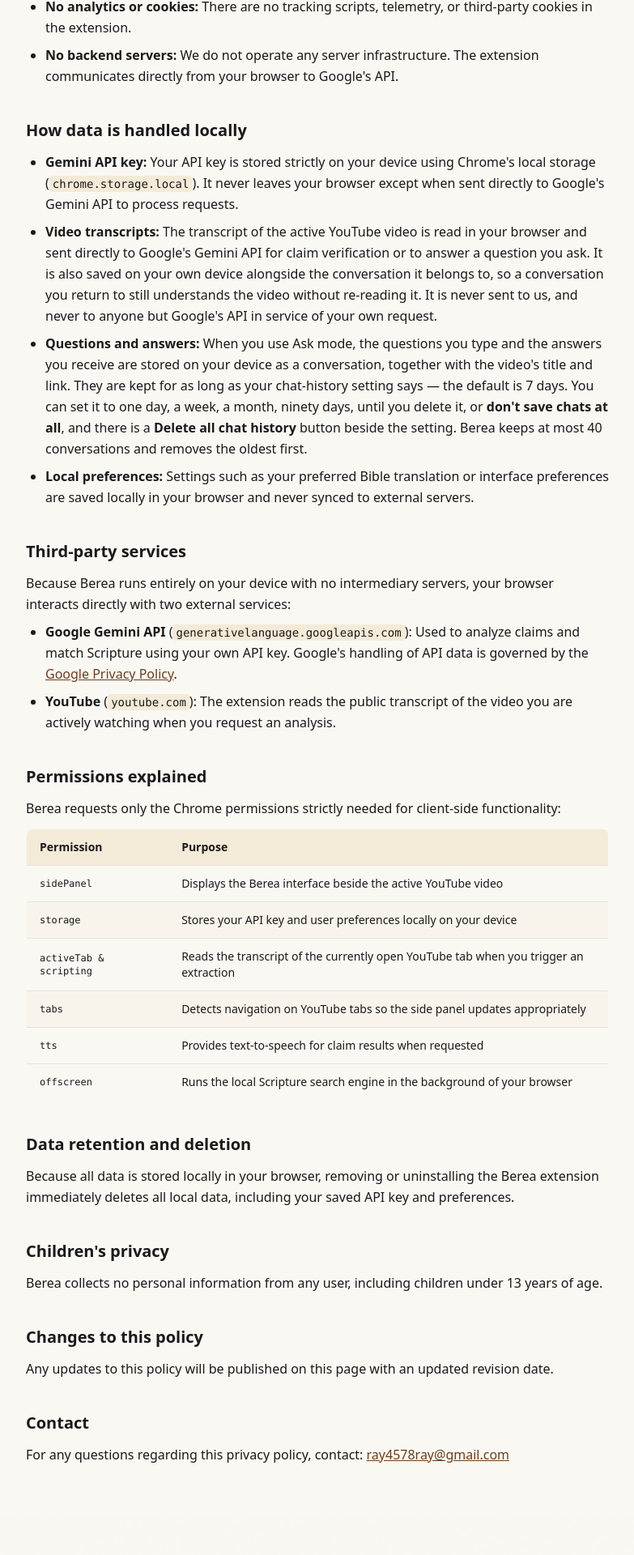
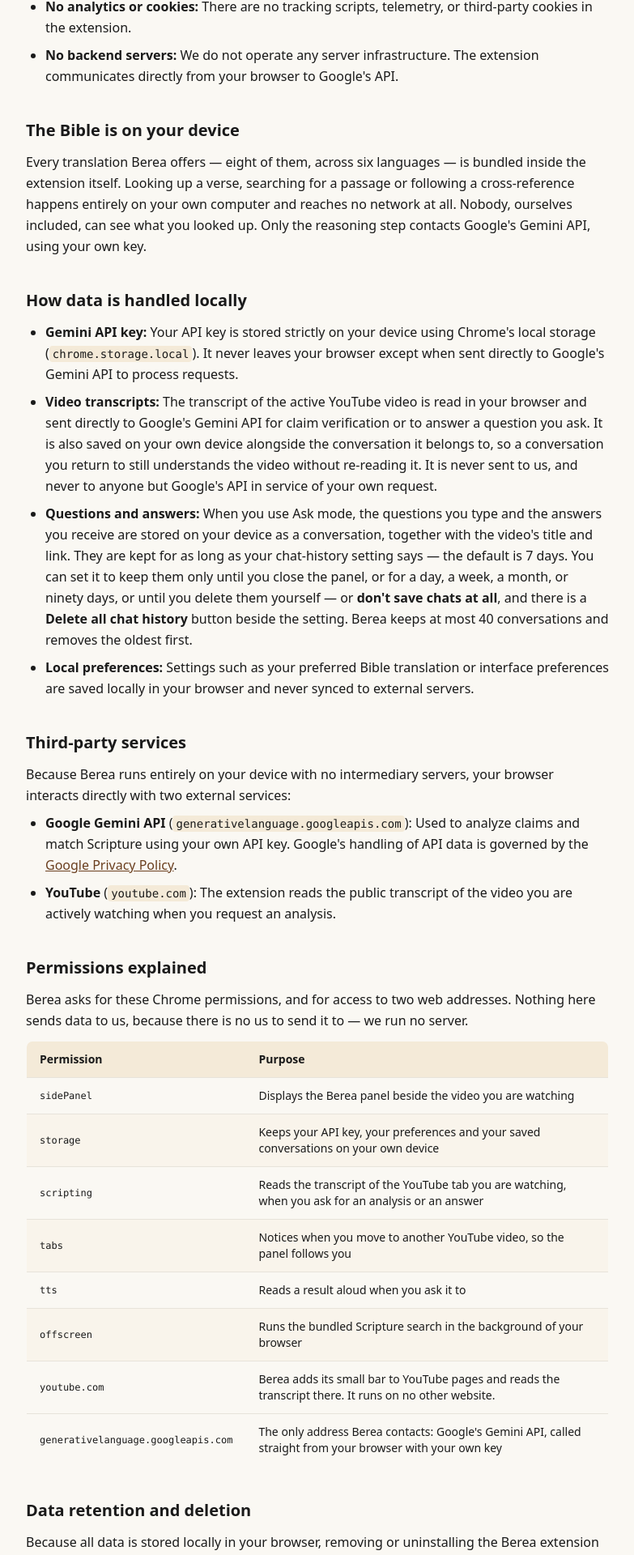
Before and after one commit to gergoded-ux/Biblical-Claim-Checker-for-YouTube-Berea---Page, a Next.js app: page /Biblical-Claim-Checker-for-YouTube-Berea---Page/privacy in a window 1280 px wide. Shown: the part 692-2612 px from the top of the page at 81% size, without its empty margins (248-1031 px from the left). Built offline with nearby package versions, Linux system fonts and the light colour scheme.

Commit message:
docs(privacy): align permissions, host access and local Scripture disclosures with v1.5.2

```diff
--- a/src/app/privacy/page.tsx
+++ b/src/app/privacy/page.tsx
@@ -16,7 +16,7 @@ export default function PrivacyPolicy() {
       {/* Content */}
       <article className="max-w-3xl mx-auto px-6 py-16">
         <h1 className="text-3xl font-bold text-ink mb-2">Privacy policy</h1>
-        <p className="text-muted text-sm mb-12">Last updated: August 26, 2026</p>
+        <p className="text-muted text-sm mb-12">Last updated: September 9, 2026</p>
 
         <div className="space-y-10 text-ink leading-relaxed">
 
@@ -51,6 +51,16 @@ export default function PrivacyPolicy() {
           </section>
 
           <section>
+            <h2 className="text-xl font-bold mb-3">The Bible is on your device</h2>
+            <p>
+              Every translation Berea offers — eight of them, across six languages — is bundled inside the extension itself.
+              Looking up a verse, searching for a passage or following a cross-reference happens entirely on your own computer
+              and reaches no network at all. Nobody, ourselves included, can see what you looked up.
+              Only the reasoning step contacts Google&apos;s Gemini API, using your own key.
+            </p>
+          </section>
+
+          <section>
             <h2 className="text-xl font-bold mb-3">How data is handled locally</h2>
             <ul className="list-disc pl-6 space-y-2">
               <li>
@@ -60,7 +70,7 @@ export default function PrivacyPolicy() {
                 <strong>Video transcripts:</strong> The transcript of the active YouTube video is read in your browser and sent directly to Google&apos;s Gemini API for claim verification or to answer a question you ask. It is also saved on your own device alongside the conversation it belongs to, so a conversation you return to still understands the video without re-reading it. It is never sent to us, and never to anyone but Google&apos;s API in service of your own request.
               </li>
               <li>
-                <strong>Questions and answers:</strong> When you use Ask mode, the questions you type and the answers you receive are stored on your device as a conversation, together with the video&apos;s title and link. They are kept for as long as your chat-history setting says — the default is 7 days. You can set it to one day, a week, a month, ninety days, until you delete it, or <strong>don&apos;t save chats at all</strong>, and there is a <strong>Delete all chat history</strong> button beside the setting. Berea keeps at most 40 conversations and removes the oldest first.
+                <strong>Questions and answers:</strong> When you use Ask mode, the questions you type and the answers you receive are stored on your device as a conversation, together with the video&apos;s title and link. They are kept for as long as your chat-history setting says — the default is 7 days. You can set it to keep them only until you close the panel, or for a day, a week, a month, or ninety days, or until you delete them yourself — or <strong>don&apos;t save chats at all</strong>, and there is a <strong>Delete all chat history</strong> button beside the setting. Berea keeps at most 40 conversations and removes the oldest first.
               </li>
               <li>
                 <strong>Local preferences:</strong> Settings such as your preferred Bible translation or interface preferences are saved locally in your browser and never synced to external servers.
@@ -95,7 +105,7 @@ export default function PrivacyPolicy() {
 
           <section>
             <h2 className="text-xl font-bold mb-3">Permissions explained</h2>
-            <p className="mb-3">Berea requests only the Chrome permissions strictly needed for client-side functionality:</p>
+            <p className="mb-3">Berea asks for these Chrome permissions, and for access to two web addresses. Nothing here sends data to us, because there is no us to send it to — we run no server.</p>
             <div className="overflow-x-auto">
               <table className="w-full text-sm border border-line rounded-lg overflow-hidden">
                 <thead>
@@ -107,27 +117,35 @@ export default function PrivacyPolicy() {
                 <tbody>
                   <tr className="border-b border-line">
                     <td className="px-4 py-3 font-mono text-xs">sidePanel</td>
-                    <td className="px-4 py-3">Displays the Berea interface beside the active YouTube video</td>
+                    <td className="px-4 py-3">Displays the Berea panel beside the video you are watching</td>
                   </tr>
                   <tr className="border-b border-line bg-accent-soft/30">
                     <td className="px-4 py-3 font-mono text-xs">storage</td>
-                    <td className="px-4 py-3">Stores your API key and user preferences locally on your device</td>
+                    <td className="px-4 py-3">Keeps your API key, your preferences and your saved conversations on your own device</td>
                   </tr>
                   <tr className="border-b border-line">
-                    <td className="px-4 py-3 font-mono text-xs">activeTab & scripting</td>
-                    <td className="px-4 py-3">Reads the transcript of the currently open YouTube tab when you trigger an extraction</td>
+                    <td className="px-4 py-3 font-mono text-xs">scripting</td>
+                    <td className="px-4 py-3">Reads the transcript of the YouTube tab you are watching, when you ask for an analysis or an answer</td>
                   </tr>
                   <tr className="border-b border-line bg-accent-soft/30">
                     <td className="px-4 py-3 font-mono text-xs">tabs</td>
-                    <td className="px-4 py-3">Detects navigation on YouTube tabs so the side panel updates appropriately</td>
+                    <td className="px-4 py-3">Notices when you move to another YouTube video, so the panel follows you</td>
                   </tr>
                   <tr className="border-b border-line">
                     <td className="px-4 py-3 font-mono text-xs">tts</td>
-                    <td className="px-4 py-3">Provides text-to-speech for claim results when requested</td>
+                    <td className="px-4 py-3">Reads a result aloud when you ask it to</td>
+                  </tr>
+                  <tr className="border-b border-line bg-accent-soft/30">
+                    <td className="px-4 py-3 font-mono text-xs">offscreen</td>
+                    <td className="px-4 py-3">Runs the bundled Scripture search in the background of your browser</td>
+                  </tr>
+                  <tr className="border-b border-line">
+                    <td className="px-4 py-3 font-mono text-xs">youtube.com</td>
+                    <td className="px-4 py-3">Berea adds its small bar to YouTube pages and reads the transcript there. It runs on no other website.</td>
                   </tr>
                   <tr>
-                    <td className="px-4 py-3 font-mono text-xs">offscreen</td>
-                    <td className="px-4 py-3">Runs the local Scripture search engine in the background of your browser</td>
+                    <td className="px-4 py-3 font-mono text-xs">generativelanguage.googleapis.com</td>
+                    <td className="px-4 py-3">The only address Berea contacts: Google&apos;s Gemini API, called straight from your browser with your own key</td>
                   </tr>
                 </tbody>
               </table>
```
Also changed, not shown: 1 other file (tests, documents, lock files or other folders).
